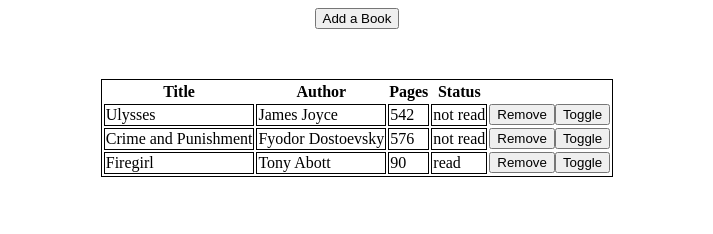
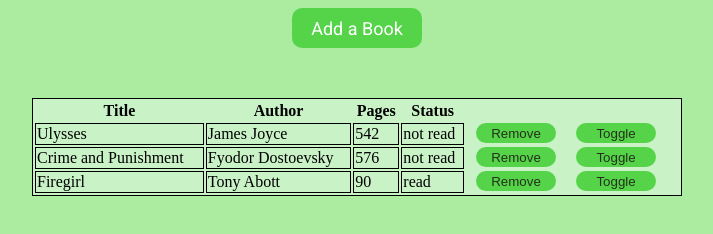
Before and after one commit to Vinsinned/library, a plain HTML site: page index.html in a window 1280 px wide. Shown: the whole page, without its empty margins (283-996 px from the left). Drawn offline with Linux system fonts and the light colour scheme.

Commit message:
Finished with adding color and animations

```diff
--- a/script.js
+++ b/script.js
@@ -115,6 +115,8 @@ function bookLoop() {
         createDataTitle.setAttribute('data-index', myLibrary.indexOf(objs));
         toggleRead.className = 'toggle';
         tableButtons.className = 'remove';
+        toggleRead.style.cssText = 'position: relative; margin-left: 20px;';
+        tableButtons.style.cssText = 'margin-left: 10px;'
         createRow.appendChild(createDataTitle);
         createRow.appendChild(createDataAuthor);
         createRow.appendChild(createDataPages);
@@ -157,10 +159,10 @@ let authorPrompt = document.createElement('p');
 let pagesPrompt = document.createElement('p');
 let statusPrompt = document.createElement('p');
 addBook.addEventListener('click', () => {
-    addBookUI.style.cssText = `background-color: #629460; position: absolute;
+    addBookUI.style.cssText = `background-color: gray; position: absolute;
     width: 500px; height: 500px; display: flex;
     flex-direction: column;align-items: center;
-    margin-left: auto;margin-right: auto;margin-top: 70px;
+    margin-left: auto; margin-right: auto; top: 10%;
     left: 0; right: 0; text-align: center;`;
     titlePrompt.textContent = 'Title of Book:';
     addBookUI.appendChild(titlePrompt);
--- a/styles.css
+++ b/styles.css
@@ -1,3 +1,4 @@
+@import url('https://fonts.googleapis.com/css2?family=Roboto&display=swap');
 #navbar {
     display: flex;
     justify-content: center;
@@ -9,16 +10,31 @@ td {
     border: 1px solid black;
     margin: auto;
     margin-top: 50px;
+    width: 650px;
+    background-color: #C9F2C7;
 }
-/*
-.book-info {
-    border: 1px solid white;
-}
-
-body {
-    background-color: #243119;
-}
-p {
+#add-book {
+    height: 40px;
+    width: 130px;
+    font-family: 'Roboto', sans-serif;
+    font-size: 18px;
     color: white;
 }
-*/
+body {
+    background-color: #ACECA1;
+}
+button {
+    background-color: #55D449;
+    color: #243119;
+    border: none;
+    border-radius: 10px;
+    width: 80px;
+    height: 20px;
+}
+button:hover {
+    transform: scale(1.1);
+}
+#add-book:hover {
+    transition: 0.3s;
+    transform: rotate(360deg);
+}
```
